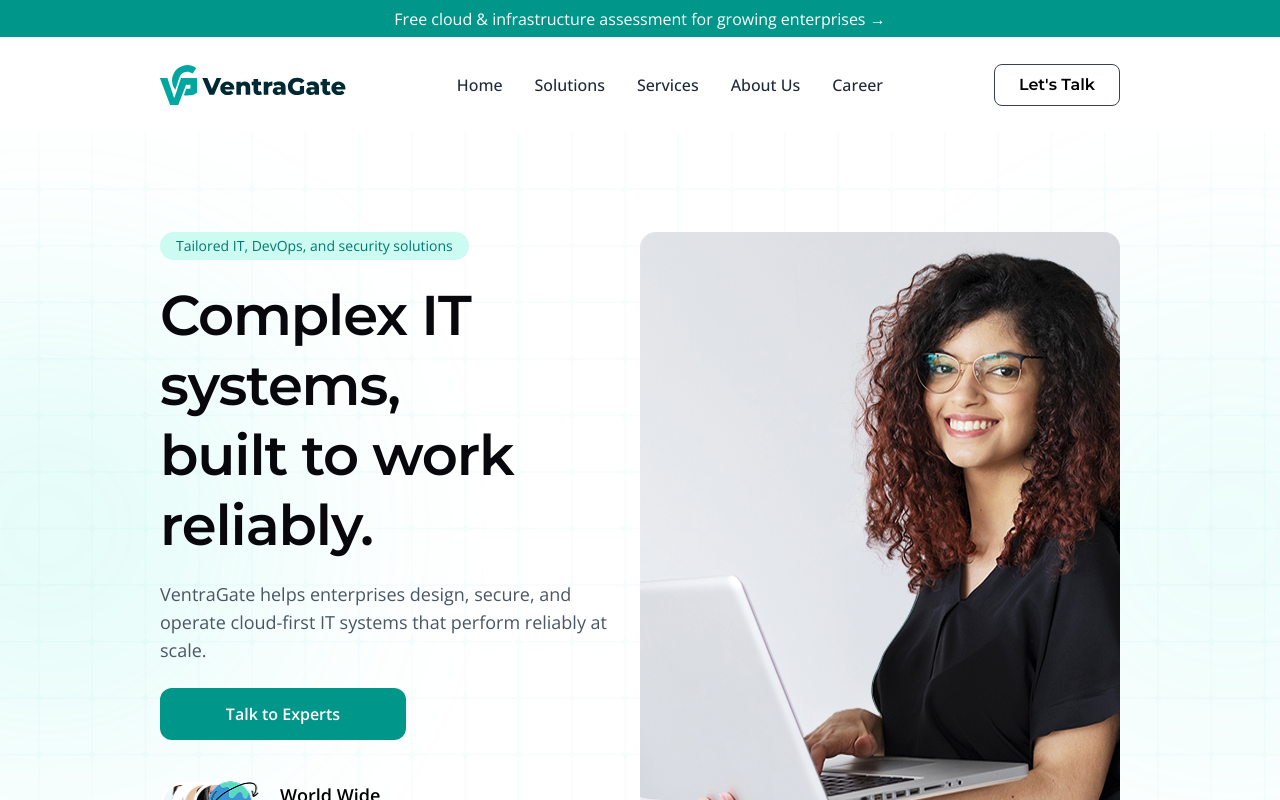
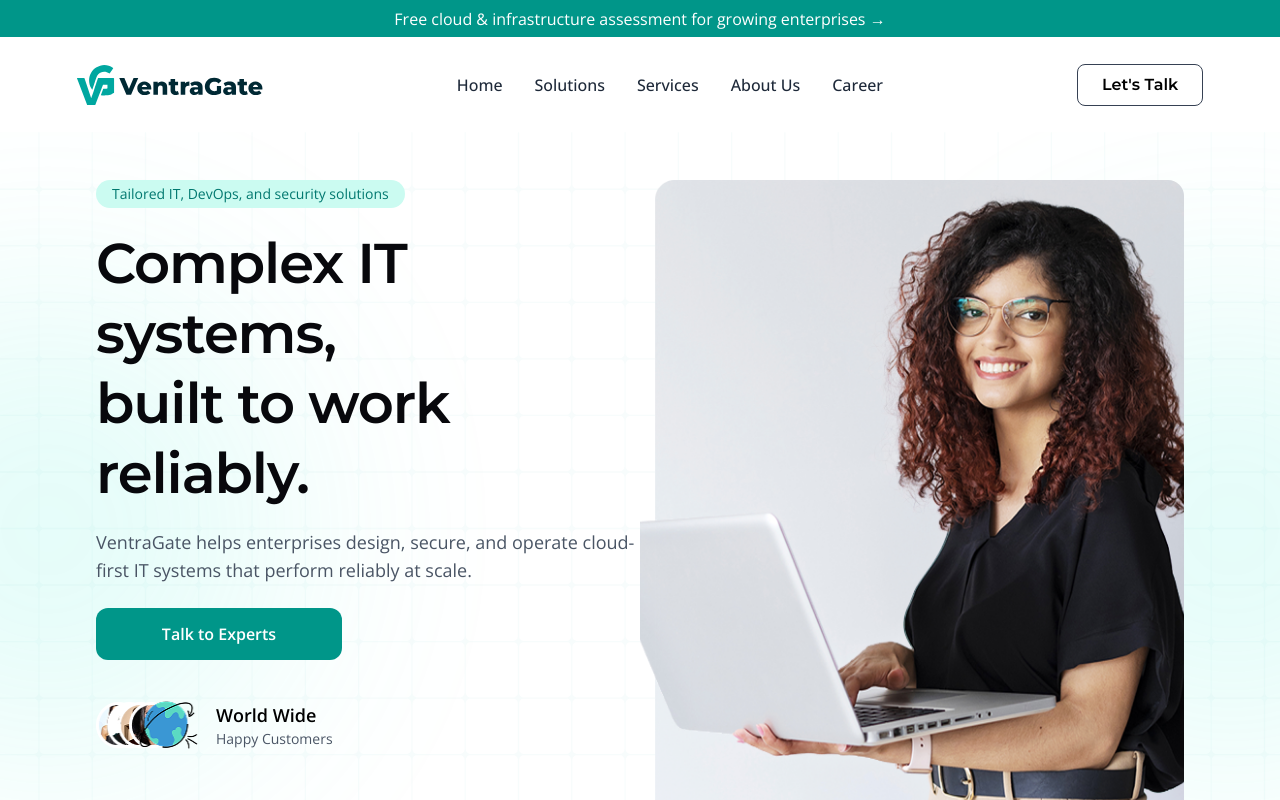
Before and after one commit to Madasamy-123/Ventragate-Website, a React (Vite) app: page / in a window 1280 px wide. Shown: the top 800 px of the page. Built offline with nearby package versions, Linux system fonts and the light colour scheme.

Commit message:
alignment changes

```diff
--- a/src/components/CTA.jsx
+++ b/src/components/CTA.jsx
@@ -38,7 +38,7 @@ export default function CTA() {
               w-full
               h-[14rem]
               sm:h-[18rem]
-              xl:w-[31.3125rem]
+              xl:w-[25.3125rem]
               xl:h-[22.5rem]
               flex-shrink-0
             "
--- a/src/components/Contact.jsx
+++ b/src/components/Contact.jsx
@@ -42,7 +42,7 @@ export default function Contact() {
               </div>
               <div>
                 <h3 className="font-semibold text-gray-900 mb-1">CALL US</h3>
-                <p className="text-gray-600">+1 (555) 123-4567</p>
+                <p className="text-gray-600">+1 (806) 410 005</p>
               </div>
             </div>
 
@@ -55,11 +55,12 @@ export default function Contact() {
                 <div className="text-gray-600 space-y-2">
                   <div>
                     <p className="font-medium">USA</p>
-                    <p className="text-sm">123 Tech Park, San Francisco, CA 94107</p>
+                    <p className="text-sm">VentraGate Technologies LLC, PO 4321, River Edge, NJ USA - 07661
+                    </p>
                   </div>
                   <div>
                     <p className="font-medium">INDIA</p>
-                    <p className="text-sm">456 IT Hub, Bangalore, KA 560001</p>
+                    <p className="text-sm">VentraGate Technologies LLP, 39 MuthuNagar, Coimbatore, TN India - 641031 IT Hub, Bangalore, KA 560001</p>
                   </div>
                 </div>
               </div>
--- a/src/components/Hero.jsx
+++ b/src/components/Hero.jsx
@@ -80,12 +80,12 @@ export default function Hero() {
     sm:h-[24rem]
 
     /* LAPTOP */
-    lg:opacity-10
+    lg:opacity-15
     lg:w-[30rem]
     lg:h-[30rem]
 
     /* DESKTOP / MONITOR */
-    2xl:opacity-15
+    2xl:opacity-25
     2xl:w-[40rem]
     2xl:h-[40rem]
   "
@@ -97,17 +97,14 @@ export default function Hero() {
     w-full
     2xl:w-[120rem]
     min-h-[49.5625rem]
-          flex
-          flex-col
-          lg:flex-row
-          relative
-          z-10
-          px-4 sm:px-6 md:px-10
-          lg:px-[7.5rem]
-          xl:px-[10rem]
-          2xl:px-[13.125rem]
+    flex flex-col lg:flex-row
+    relative z-10
+    lg:px-[4rem]        /* laptop → 64px */
+    xl:px-[6rem]        /* big laptop / small monitor → 96px edge */
+    2xl:px-[13.125rem]  /* monitor → 210px (UNCHANGED) */
   "
 >
+
         {/* LEFT CONTENT */}
         <div
           className="
@@ -115,8 +112,8 @@ export default function Hero() {
             lg:w-1/2
             2xl:w-[48.6875rem]
             pt-16
-            lg:pt-[5.625rem]
-            xl:pt-[6.25rem]
+            lg:pt-[3rem]
+            xl:pt-[3rem]
             text-center lg:text-left
           "
         >
@@ -208,7 +205,7 @@ export default function Hero() {
             justify-center lg:justify-end
             pt-12
             lg:pt-[5.625rem]
-            xl:pt-[6.25rem]
+            xl:pt-[3rem]
           "
         >
           <img
@@ -220,6 +217,7 @@ export default function Hero() {
               sm:max-w-[26.25rem]
               md:max-w-[32.5rem]
               lg:max-w-[40.625rem]
+              lg:h-[42rem]
               2xl:w-[41rem]
               2xl:h-[43.3125rem]
               object-cover
--- a/src/components/Navbar.jsx
+++ b/src/components/Navbar.jsx
@@ -1,54 +1,48 @@
 import logo from "../assets/logos/ventragate-logo.svg";
 
 export default function Navbar() {
-  // const scrollTo = (ref) => {
-  //   if (!ref?.current) return;
-  //   ref.current.scrollIntoView({ behavior: "smooth" });
-  // };
-
   return (
-    <header className="w-full sticky top-0 z-50 max-w-[120rem]">
+    <header className="w-full sticky top-0 z-50">
       {/* Top bar */}
       <div
-        className="bg-teal-600 text-white text-[0.875rem] md:text-[1rem] text-center
-             h-auto md:h-[2.3125rem]
-             py-2 md:py-0
-             flex items-center justify-center mx-auto font-normal"
+        className="
+          bg-teal-600 text-white
+          text-[0.875rem] md:text-[1rem]
+          h-auto md:h-[2.3125rem]
+          py-2 md:py-0
+          flex items-center justify-center
+          font-normal
+        "
         style={{ fontFamily: "'Open Sans', sans-serif" }}
       >
         Free cloud & infrastructure assessment for growing enterprises →
       </div>
 
       {/* Navbar */}
- <nav
+<nav
   className="
+    bg-white
     h-[5.9375rem]
     max-w-[120rem]
     mx-auto
     flex
     items-center
     justify-between
-    bg-white
-
-    px-4
-    sm:px-6
-    md:px-10
-    lg:px-[7.5rem]      /* LAPTOP */
-    xl:px-[10rem]       /* DESKTOP */
-    2xl:px-[13.125rem]  /* MONITOR ONLY */
+    gap-10 sm:gap-4 lg:gap-0
+    px-[clamp(3.75rem,6vw,9rem)]
+    min-[1920px]:px-[13.125rem]
   "
 >
         {/* Logo */}
         <img
           src={logo}
           alt="VentraGate"
-          className="h-[2.5rem] w-[11.625rem] cursor-pointer"
+          className="h-[2.5rem] w-[11.625rem] mb-2 sm:mb-0 cursor-pointer"
           onClick={() => window.scrollTo({ top: 0, behavior: "smooth" })}
         />
 
         {/* Desktop Menu */}
-        {/* <ul className="hidden md:flex gap-8 text-gray-800 font-medium"> */}
-          <ul className="hidden lg:flex gap-6 xl:gap-8 text-gray-800 font-medium">
+        <ul className="hidden lg:flex gap-6 xl:gap-8 text-gray-800 font-medium">
           <li className="hover:text-teal-600 cursor-pointer">
             <a href="#hero">Home</a>
           </li>
@@ -68,17 +62,28 @@ export default function Navbar() {
           </li>
         </ul>
 
-        {/* CTA Button */}
+        {/* CTA */}
         <button
           onClick={() =>
-            document.getElementById("contact").scrollIntoView({ behavior: "smooth" })
+            document
+              .getElementById("contact")
+              .scrollIntoView({ behavior: "smooth" })
           }
-          className="border border-gray-700 px-4 md:px-6 py-2 rounded-lg font-['Montserrat'] font-semibold hover:bg-gray-900 hover:text-white transition text-sm md:text-base "
+          className="
+            border border-gray-700
+            px-4 md:px-6
+            py-2
+            rounded-lg
+            font-['Montserrat']
+            font-semibold
+            hover:bg-gray-900 hover:text-white
+            transition
+            text-sm md:text-base
+          "
         >
           Let's Talk
         </button>
       </nav>
-
     </header>
   );
 }
--- a/src/index.css
+++ b/src/index.css
@@ -5,6 +5,7 @@ html {
   overflow-x: hidden;
 }
 
+
 /* html {
   scroll-snap-type: y mandatory;
 } */
```
Lines whose indentation alone changed are shown as unchanged.
